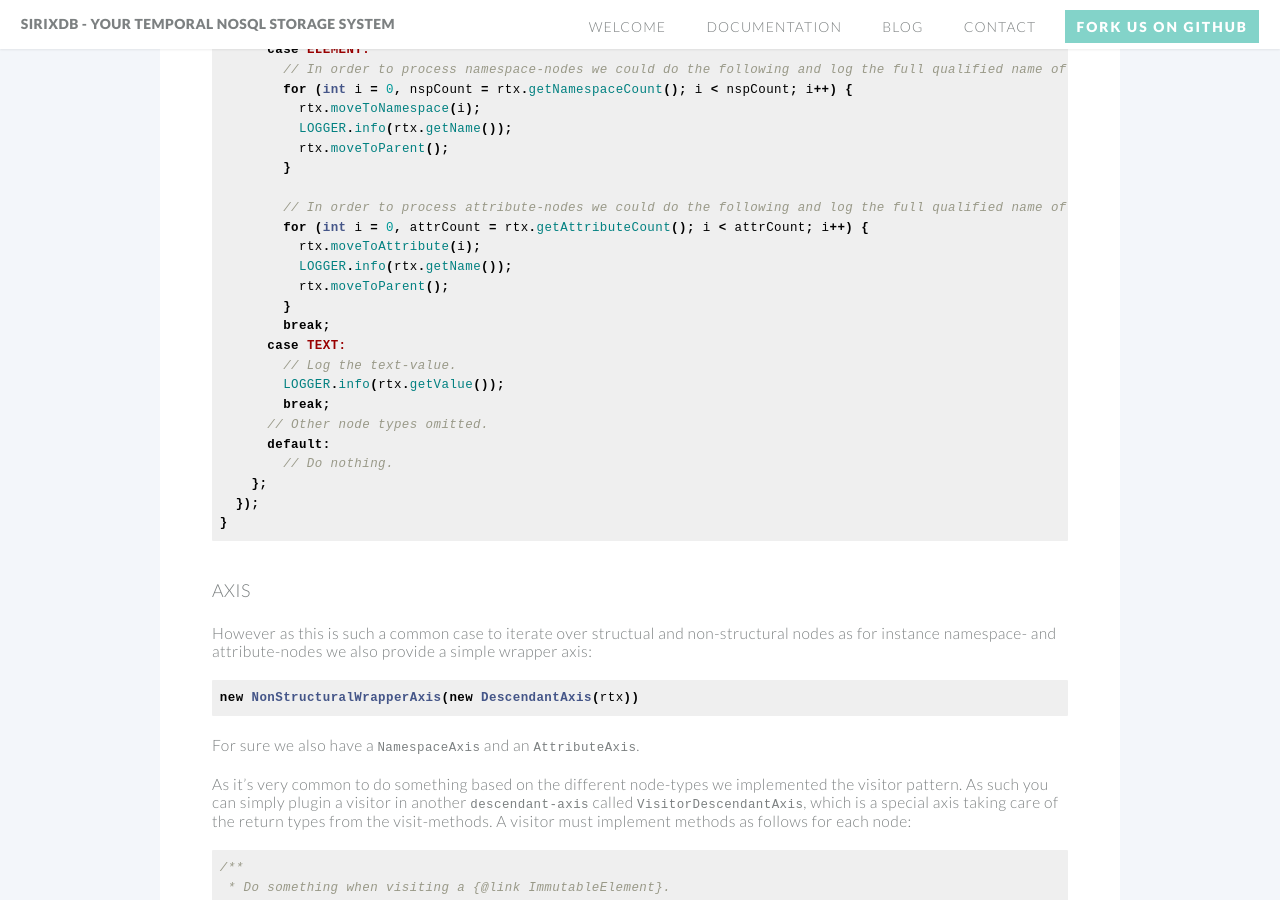
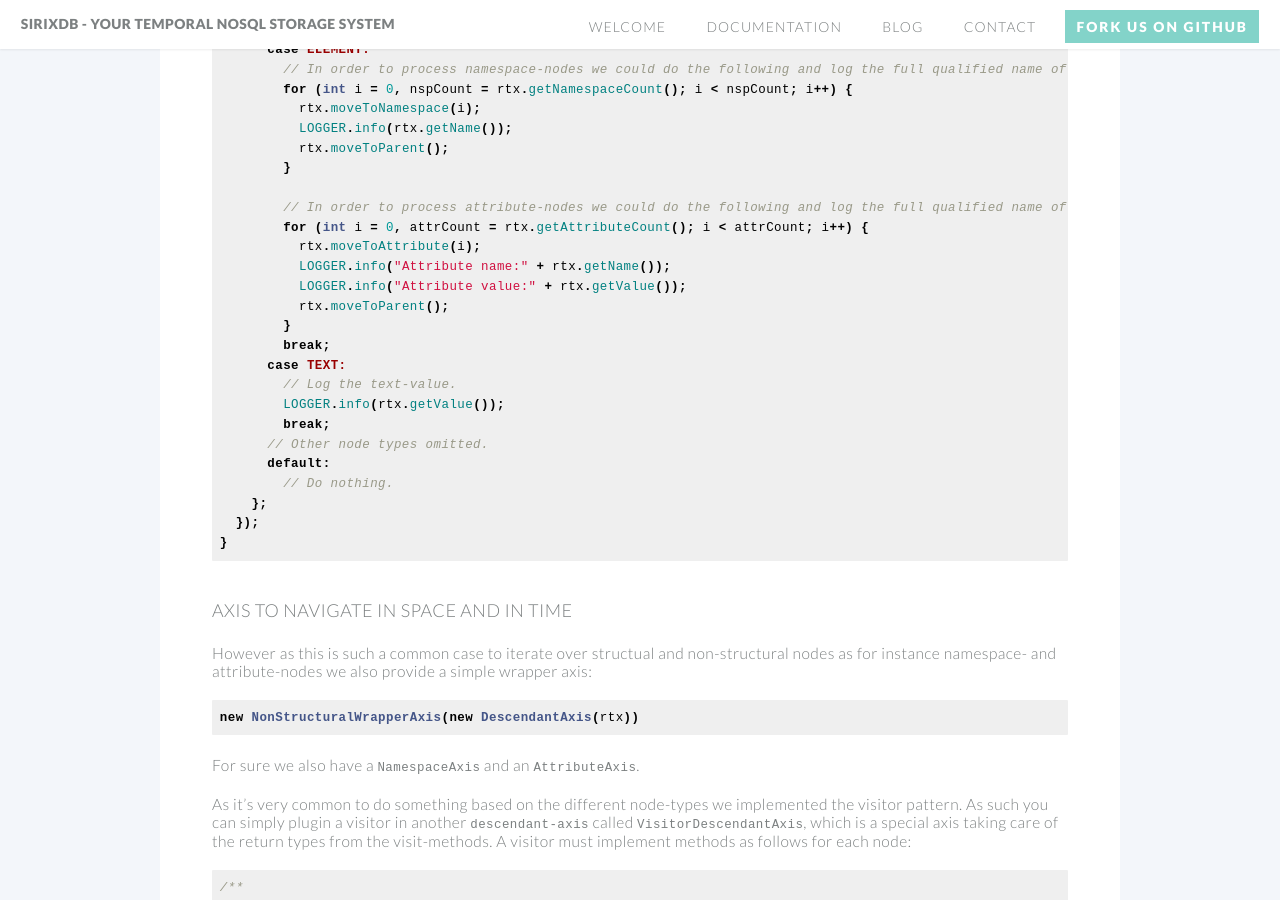
Before and after one commit to sirixdb/sirixdb.github.io, a Jekyll site: the page built from transactional-cursor-api.md, in a window 1280 px wide and 900 px high, scrolled down 1373 px. Built offline with Jekyll 4.4.1, drawn with Linux system fonts in a browser that asks for light colours; our own code applies the rules of GitHub Pages for plain Markdown files.

Commit message:
Update transactional-cursor-api.md

````diff
--- a/transactional-cursor-api.md
+++ b/transactional-cursor-api.md
@@ -63,7 +63,8 @@ try (final var database = Databases.openXdmDatabase(databaseFile);
         // In order to process attribute-nodes we could do the following and log the full qualified name of each node.
         for (int i = 0, attrCount = rtx.getAttributeCount(); i < attrCount; i++) {
           rtx.moveToAttribute(i);
-          LOGGER.info(rtx.getName());
+          LOGGER.info("Attribute name:" + rtx.getName());
+          LOGGER.info("Attribute value:" + rtx.getValue());
           rtx.moveToParent();
         }
         break;
@@ -78,7 +79,7 @@ try (final var database = Databases.openXdmDatabase(databaseFile);
   });
 }
 ```
-### Axis
+### Axis to navigate in space and in time
 However as this is such a common case to iterate over structual and non-structural nodes as for instance namespace- and attribute-nodes we also provide a simple wrapper axis:
 
 ```java
@@ -141,6 +142,8 @@ new FilterAxis<XdmNodeReadOnlyTrx>(new ChildAxis(rtx), new NameFilter(rtx, new Q
 ```
 
 The `FilterAxis` optionally takes more than one filter. The filter either is a `NameFilter`, to filter for names as for instance in elements and attributes, a value filter to filter text nodes or a node kind filter (`AttributeFilter`, `NamespaceFilter`, `CommentFilter`, `DocumentRootNodeFilter`, `ElementFilter`, `TextFilter` or `PIFilter` to filter processing instruction nodes).
+
+
 
      // Commit second version.
      wtx.commit();
````
